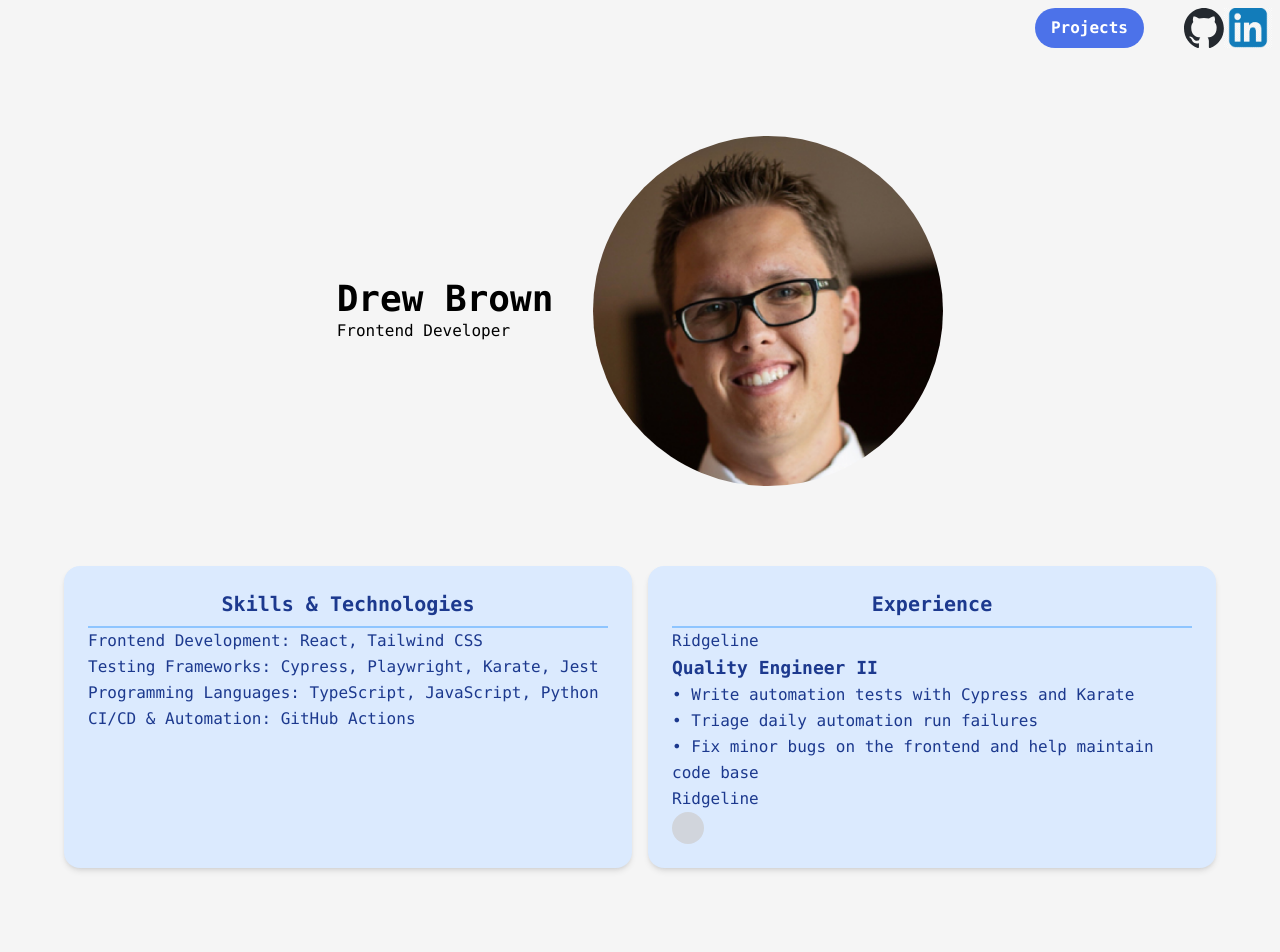
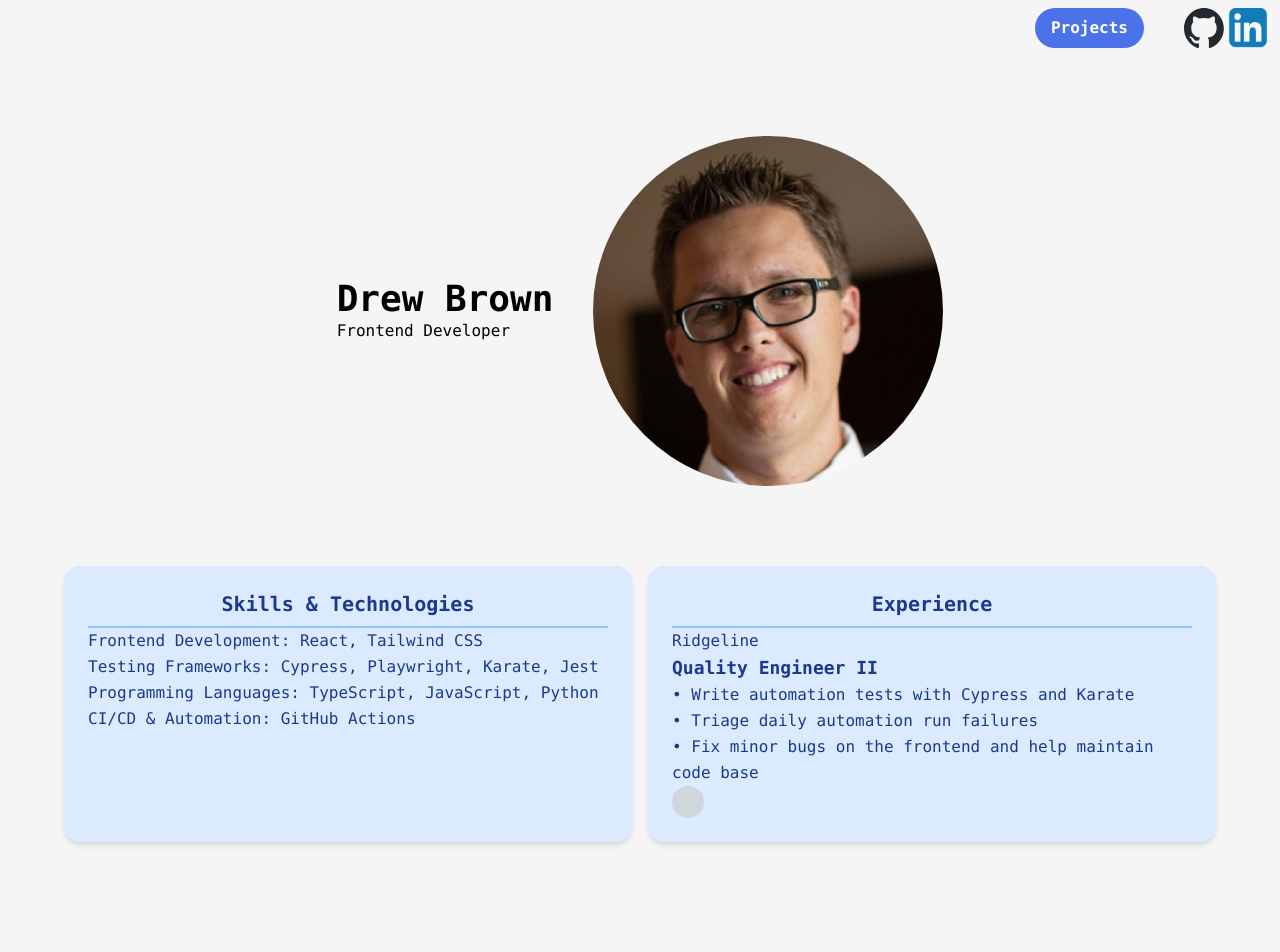
Before and after one commit to drewbrownie21/Portfolio, a React (Vite) app: page / in a window 1280 px wide. Shown: the top 952 px of the page. Built offline with nearby package versions, Linux system fonts and the light colour scheme.

Commit message:
Small company name change

```diff
--- a/src/Background/Experience.tsx
+++ b/src/Background/Experience.tsx
@@ -42,15 +42,12 @@ function Experience() {
         Experience
       </h1>
       <div className="leading-relaxed">
-        <h1>Ridgeline</h1>
+        <h1>{jobs[selection].company}</h1>
         <div>
           <p className="text-lg font-semibold">Quality Engineer II</p>
           • Write automation tests with Cypress and Karate <br />
           • Triage daily automation run failures <br />• Fix minor bugs on the
           frontend and help maintain code base
-        </div>
-        <div>
-          {jobs[selection].company}
         </div>
         <button className="w-8 h-8 flex items-center justify-center rounded-full bg-gray-300 hover:bg-gray-400 active:bg-gray-500"
           onClick={() => handleCount(1)}
```
